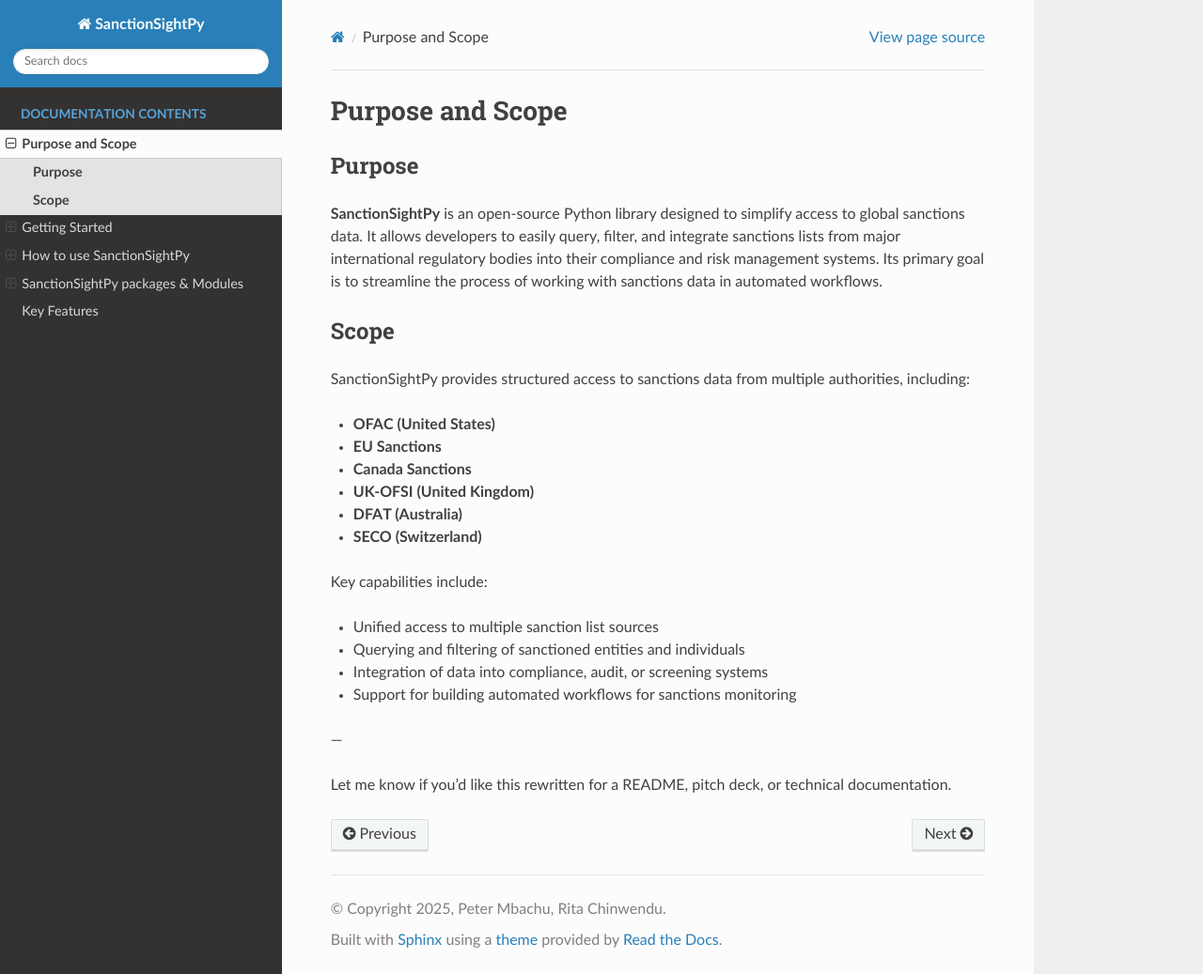
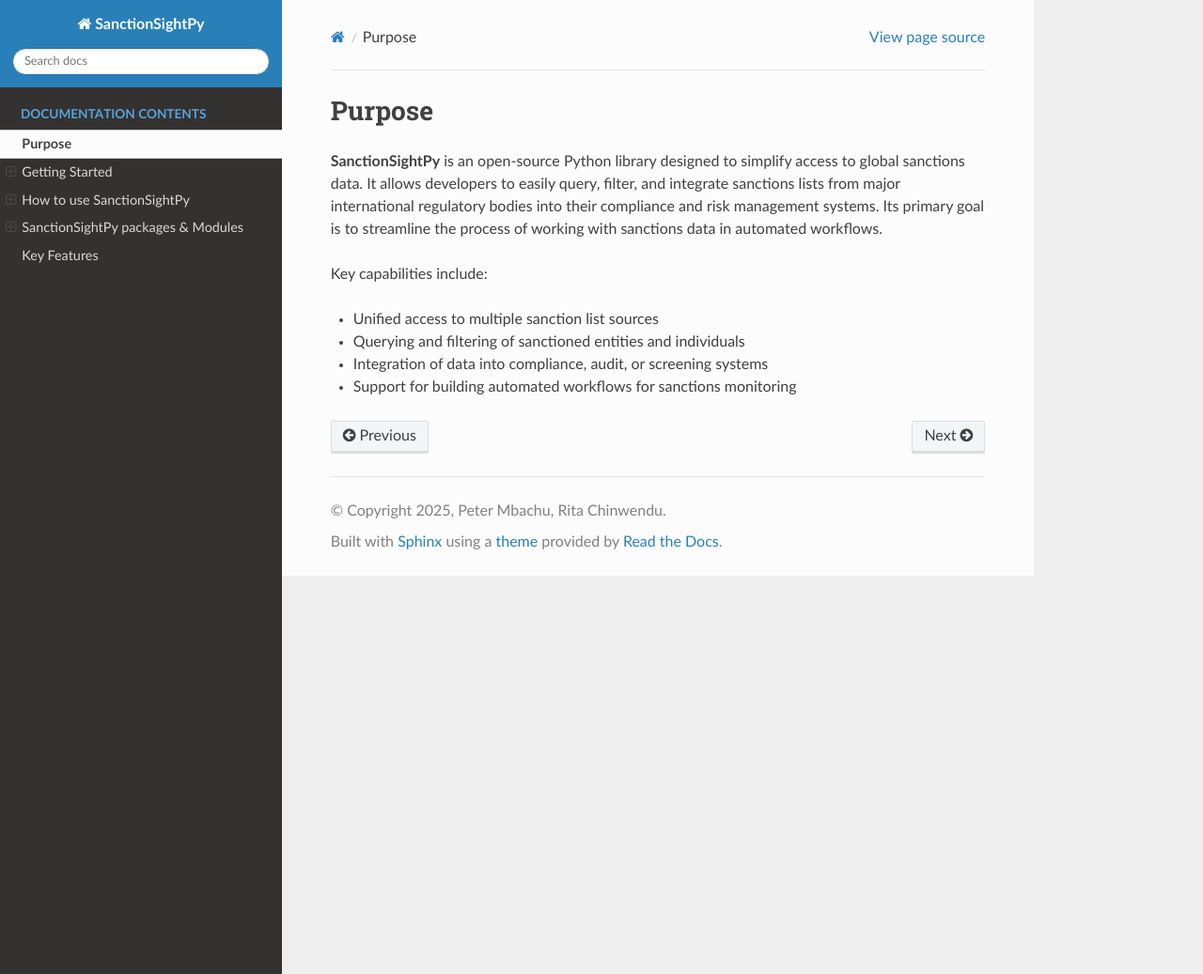
Before and after one commit to cla-bit/SanctionSightPy-Docs, a Sphinx documentation site: the page built from source/purpose_scope.rst, in a window 1280 px wide and 1037 px high. Shown: the whole window at 94% size. Built offline with Sphinx 7.4.7 and the Read the Docs theme 3.1.0, drawn with Linux system fonts in a browser that asks for light colours.

Commit message:
Update purpose_scope.rst

```diff
--- a/source/purpose_scope.rst
+++ b/source/purpose_scope.rst
@@ -1,26 +1,8 @@
-==================
-Purpose and Scope
-==================
-
-
-**Purpose**
-~~~~~~~~~~~~
+Purpose
+=============
 
 **SanctionSightPy** is an open-source Python library designed to simplify access to global sanctions data. It allows developers to easily query, filter, and integrate sanctions lists from major international regulatory bodies into their compliance and risk management systems. Its primary goal is to streamline the process of working with sanctions data in automated workflows.
 
-
-
-**Scope**
-~~~~~~~~~~
-
-SanctionSightPy provides structured access to sanctions data from multiple authorities, including:
-
-* **OFAC (United States)**
-* **EU Sanctions**
-* **Canada Sanctions**
-* **UK-OFSI (United Kingdom)**
-* **DFAT (Australia)**
-* **SECO (Switzerland)**
 
 Key capabilities include:
 
@@ -28,7 +10,3 @@
 * Querying and filtering of sanctioned entities and individuals
 * Integration of data into compliance, audit, or screening systems
 * Support for building automated workflows for sanctions monitoring
-
----
-
-Let me know if you'd like this rewritten for a README, pitch deck, or technical documentation.
```
